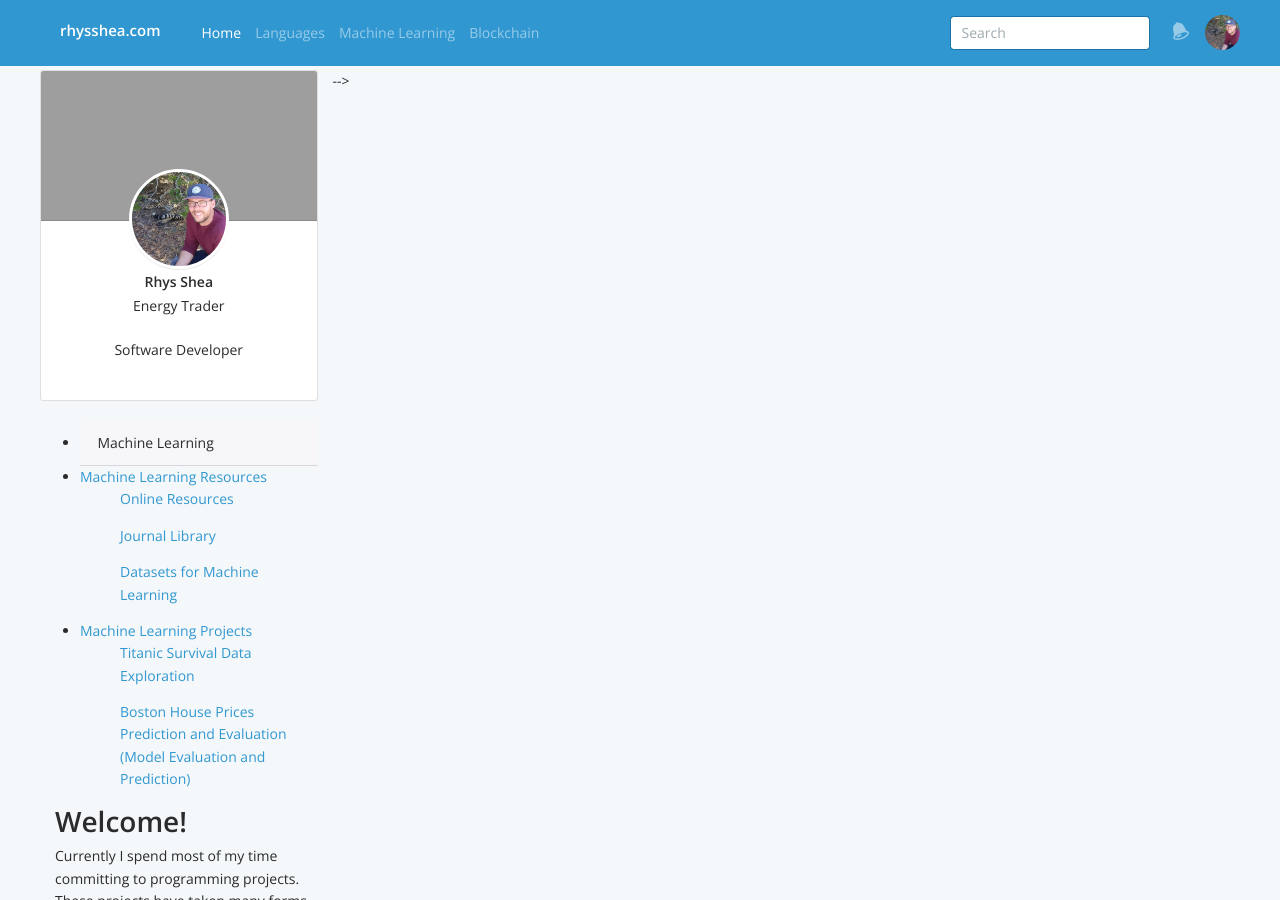
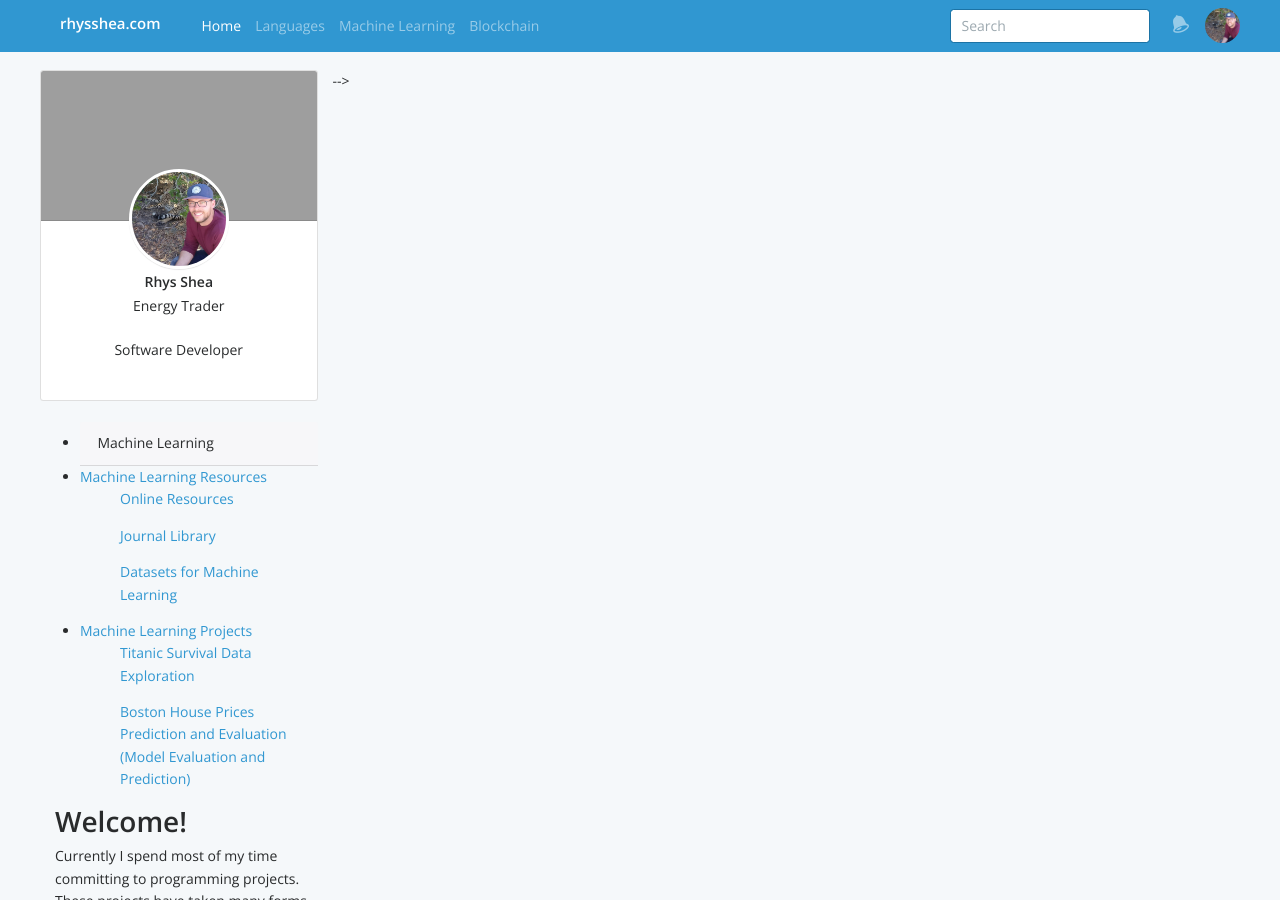
Before and after one commit to Rhysoshea/rhysshea.github.io, a Jekyll site: the page built from index.md, in a window 1280 px wide and 900 px high. Built offline with Jekyll 4.4.1, drawn with Linux system fonts in a browser that asks for light colours; our own code applies the rules of GitHub Pages for plain Markdown files; grey boxes are pictures that could not be loaded.

Commit message:
Update default.html

```diff
--- a/_layouts/default.html
+++ b/_layouts/default.html
@@ -45,7 +45,7 @@
   Navigation bar
   -->
 
-  <nav class="navbar navbar-toggleable-sm fixed-top navbar-inverse bg-primary app-navbar">
+  <nav style="padding:0px" class="navbar navbar-toggleable-sm fixed-top navbar-inverse bg-primary app-navbar">
     <div class="container">
       <button
         class="navbar-toggler navbar-toggler-right hidden-md-up"
```
